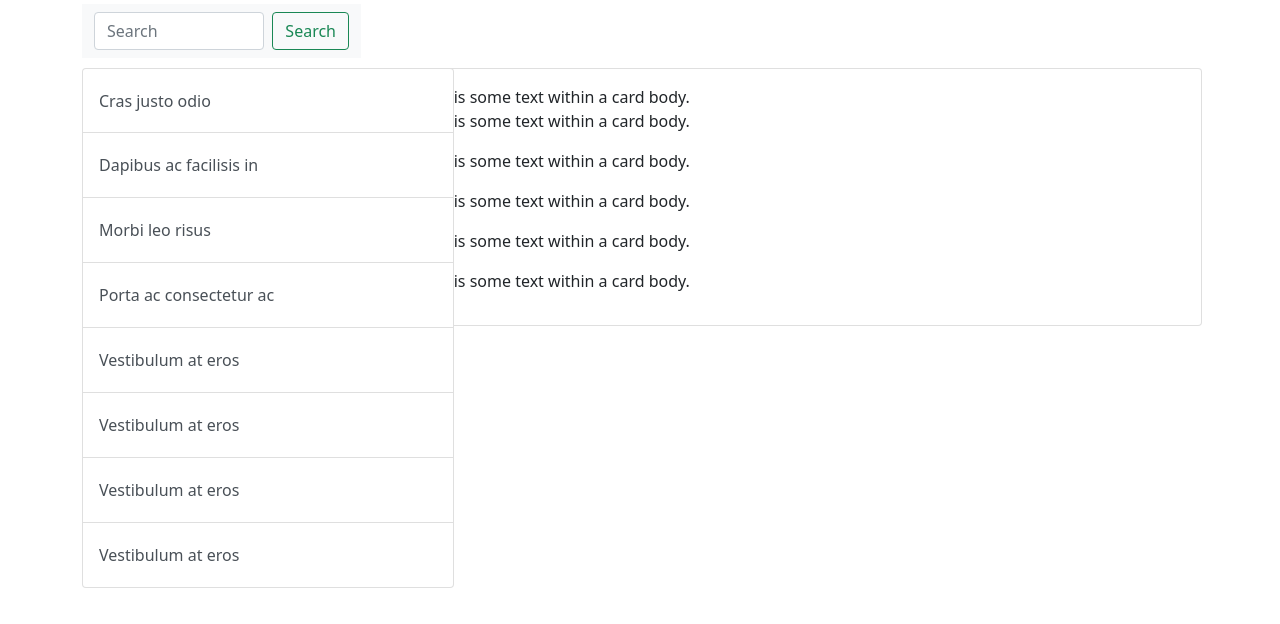
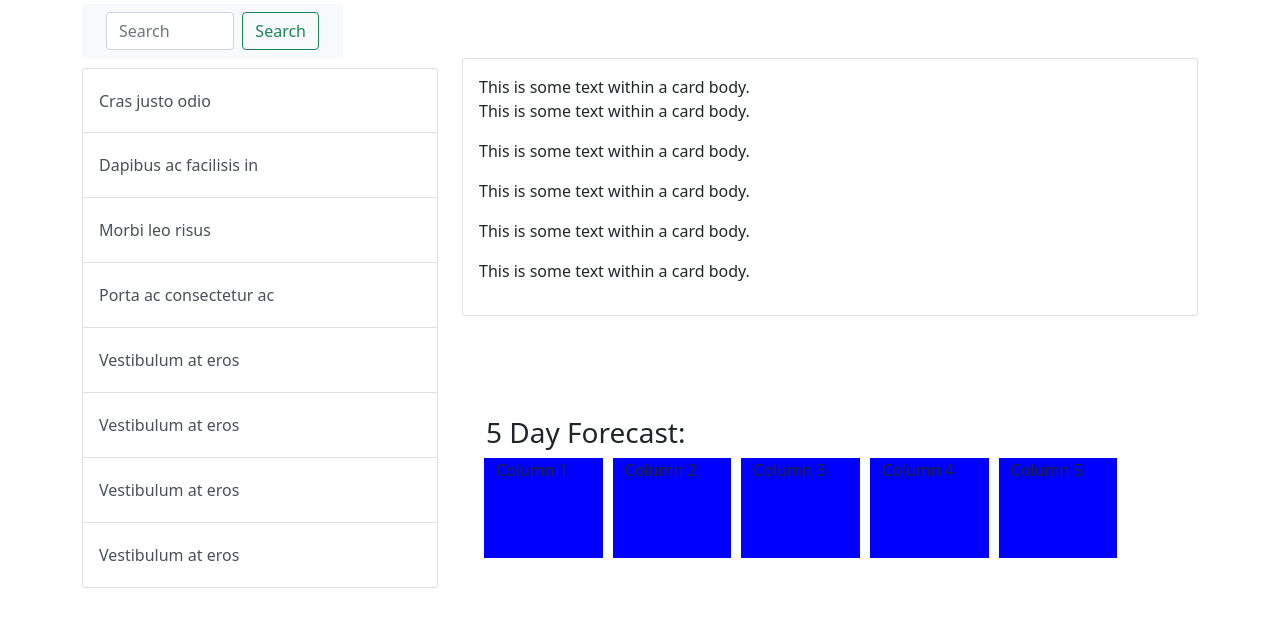
Before and after one commit to ALEX00100alex/WeatherDashboard, a plain HTML site: page index.html in a window 1280 px wide. Shown: the part 110-734 px from the top of the page. Drawn offline with nearby package versions, Linux system fonts and the light colour scheme.

Commit message:
changes to html and css

```diff
--- a/index.html
+++ b/index.html
@@ -15,7 +15,7 @@
 
     <h2 id="h2">Search for a city:</h2>
     <div class="container">
-        <div class="row-1">
+        <div class="row">
             <div class="col-md-3">
                 <nav class="navbar navbar-light bg-light">
                     <div class="container-fluid">
@@ -29,21 +29,8 @@
     </div>
     </nav>
     <div class="container">
-        <div class="row-2">
-            <div id="main" class="col-md-8">
-                <div class="card">
-                    <div class="card-body">
-                        This is some text within a card body.
-                        <p>This is some text within a card body.</p>
-                        <p>This is some text within a card body.</p>
-                        <p>This is some text within a card body.</p>
-                        <p>This is some text within a card body.</p>
-                        <p>This is some text within a card body.</p>
-                    </div>
-                </div>
-            </div>
-        </div>
-        <div class="row-2">
+        <div class="row">
+
             <div class="col-md-4">
                 <div class="list-group">
                     <button type="button" class="list-group-item list-group-item-action">Cras justo odio </button>
@@ -58,8 +45,43 @@
                     <button type="button" class="list-group-item list-group-item-action">Vestibulum at eros</button>
                 </div>
             </div>
+            <div id="main" class="col-md-8">
+                <div class="card">
+                    <div class="card-body">
+                        This is some text within a card body.
+                        <p>This is some text within a card body.</p>
+                        <p>This is some text within a card body.</p>
+                        <p>This is some text within a card body.</p>
+                        <p>This is some text within a card body.</p>
+                        <p>This is some text within a card body.</p>
+                    </div>
+                </div>
+                <div class="container">
+                    <div id="row-3" class="row">
+                        <h3>5 Day Forecast:</h3>
+                        <div class="col-md-2 boxes">
+                            Column 1</div>
+                        <div class="col-md-2 boxes">
+                            Column 2
+                        </div>
+                        <div class="col-md-2 boxes">
+                            Column 3
+                        </div>
+                        <div class="col-md-2 boxes">
+                            Column 4
+                        </div>
+                        <div class="col-md-2 boxes">
+                            Column 5
+                        </div>
+                    </div>
+                </div>
+            </div>
+
+
+
+
         </div>
-
+    </div>
 
 </body>
 
--- a/style.css
+++ b/style.css
@@ -24,8 +24,19 @@ margin-top: 10px;
  height: 65px;
 }
 
-#main {
+/* #main {
 margin-left: 25%;
 width: 800px;
 position: absolute
+} */
+
+.boxes {
+background-color: blue;
+height: 100px;
+width: 100px;
+margin-left: 10px;
 }
+
+#row-3 {
+margin-top: 100px;
+}
```
